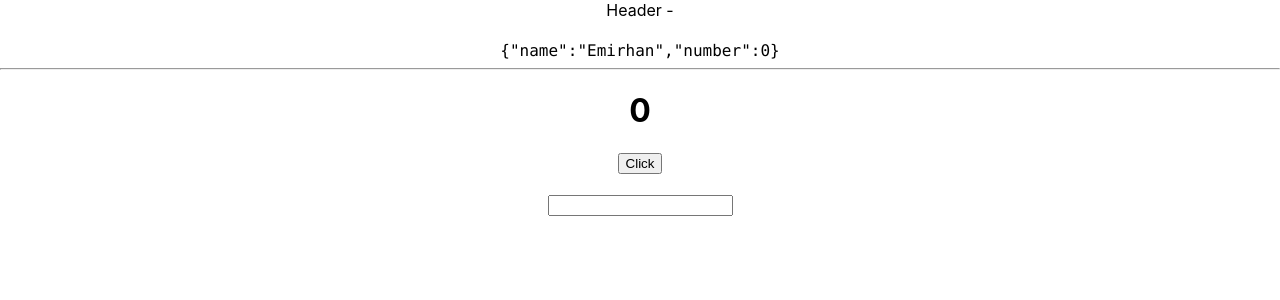
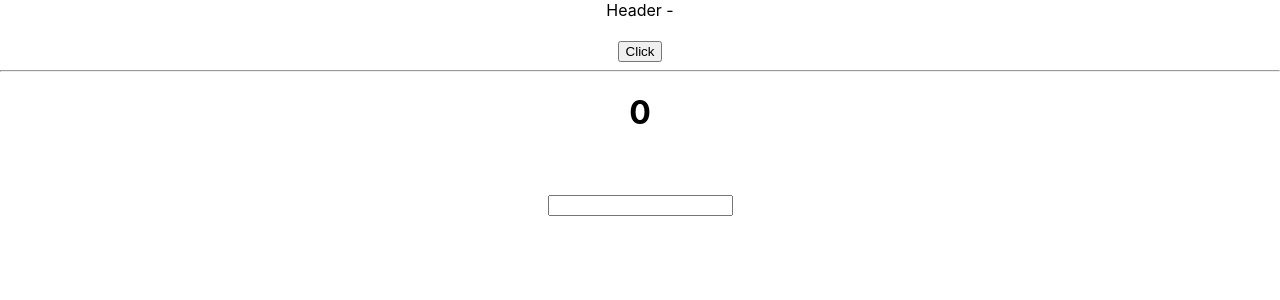
Before and after one commit to EmirhanPala/LearningReactDev, a React (Create React App) app in the folder 11.Bolum/memoization/: page / in a window 1280 px wide. Shown: the top 300 px of the page. Built offline with nearby package versions, Linux system fonts and the light colour scheme.

Commit message:
useCallback

```diff
--- a/11.Bolum/memoization/src/App.js
+++ b/11.Bolum/memoization/src/App.js
@@ -1,31 +1,60 @@
 import './App.css';
-import { useState, useMemo } from 'react';
+import { useState, useMemo, useCallback } from 'react';
 import Header from './components/Header';
+/*
+useCallback:
+Şöyle bir şey yapıcaz. Click butonumuzu buradan alıp. Header'e taşıyıcaz ve arttırma işlemini orda yaptırmaya çalışıcaz.
+Şimdi butonu buradan alıp headere eklediğimizde setNumber işlemi headerde componentinin içinde olmadığından
+Bizim bunu header'e prop olarak göndermemiz lazım. Nasıl?
+<Header increment={() => setNumber(number + 1)} /> increment olarak yazıp gönderip sonra o prop'u
+Header.js içinde function içinde kullanabiliriz.
+
+Kullandığımızda yine arttırma işlemini gerçekleştiricek. Fakat console logunda gördüğümüz gibi Header componentinin her defasında
+render olduğunu görüyoruz. Neden?
+Şimdi number değeri her arttığında App'in içi render oluyor. Render olduğu içinde Header componentinin increment prop'undaki
+() => setNumber(number + 1) fonksiyonda aslında baştan hesaplanıyor ve Baştan hesaplandığı içinde header componentinin içerisinde
+React.memo olmasına rağmen sanki yeni bir prop varmış gibi algılanıp tekrar tekrar render ediliyor.
+Bizim yapmamız gereken nedir?
+increment'teki verdiğimiz fonksiyonun aslında her defasında değişmediğini aynı olduğunu bir şekilde söylemek.
+Nasıl söyliyeceğiz?
+Karşımızıda burada useCallback diye bir tanım(hook) çıkıyor.
+Bu hook ile bir fonksiyon dönüyoruz ve o yaptığımız, kullandığımız veya yazdığımız fonksiyonu memoize etmiş oluyoruz.
+Nereye kadar?: dependency arrayde verdiğimiz artık datalar değişene kadar o fonksiyon aynı kalıyor.
+
+Örnek:
+*/
 function App() {
   const [number, setNumber] = useState(0);
   const [text, setText] = useState("");
+  /*
+  Örnek-1: numberi array içine vermezsek butona bastığımızda 0 dan 1 e çekecek ve tekrar her bastığımızda o değer artmıyacak.
+  Sebebi: increment fonksiyonu içerisinde setNumberi kullanıyorum ve number+1 yapıyorum. Numberin ilk değeri ney? (0)
+  0+1 ne = 1 ve biz bu fonksiyonu <Header increment={increment} /> buraya geçtiğimiz zaman aslında hep number'i 1 yapacak fonksiyon iletilmiş oluyor.
+  Eğer array'in içerisine number'i koyarsak o zaman değer artacaktır. Çünkü: number her değiştiğinde setNumber fonksiyonu baştan hesaplanacağı için
+  Problem olmayacak ama o zamanda karşımıza başka bir problem çıkacak!
+  Kullandığımızda butona bastıkmı her defasında render ediyor.
+  Bunun sebebi ney?:
+  number her değiştiğinde biz setNumber fonksiyonu baştan tanımla dediğimiz için yine baştan tanımlıyo ve dolayısıyla burada yine header componentinde
+  Farklı bir prop varmış gibi algılanıp baştan render ediliyor.
+  O zaman biz bu dependency number'dan kurtulabilirsek aslında problemimiz çözülmüş olacak.
+  Bunuda nasıl yaparız?:
+  State'lere atama işlemi yaparken callback'de önceki state'yi alabiliriz.
+  setNumber((prevState) => prevState + 1);
+  Tekrar baktığımız zaman artık artış işlemi gerçekleşiyor. Fakat header componenti yani yukarısı tekrar tekrar render olmuyor.
 
-  /*const data = useMemo(() => {
-    return calculateObject();
-  }, [number]);*/
-
-  /*
-  Bu hesaplama ne zaman yapılacak?:
-  Örnek: number değiştiği anda bu işlemi yap diyebiliriz.
-  Artık butona tıkladığımızda hesaplama işlemini yapıcaktır.
-
-  number'ı kullanmak istersekde örnek aşağıdaki gibi kullanılabilir.
+  Eğer bir fonksiyonunuz varsa ve bu fonksiyonu her hangi alt bir componente geçiyorsanız ve o alt componentde tekrar tekrar render olmasını istemiyorsanız
+  Çünkü bu geçtiğimiz tanımlar o fonksiyon her defasında bu component her render edildiğinde baştan hesaplanacağı için o header'da içinde react.memo olmasına rağmen
+  Tekrardan render edilecektir. Bu durumlardan kurtulmak için fonksiyonlar üzerinde useCallback kullanılabilir.
   */
-  const data = useMemo(() => {
-    return calculateObject(number);
-  }, [number]);
-  //const data = calculateObject();
+  const increment = useCallback(() => {
+    setNumber((prevState) => prevState + 1);
+  }, []);
   return (
     <div className="App">
-      <Header data={data} />
+      <Header increment={increment} />
       <hr />
       <h1>{number}</h1>
-      <button onClick={() => setNumber(number + 1)}>Click</button>
+
       <br />
       <br />
       <input value={text} onChange={({ target }) => setText(target.value)} />
@@ -33,12 +62,4 @@ function App() {
   );
 }
 
-function calculateObject(number) {
-  console.log("Calculating...");
-  for (let i = 0; i < 1000000000; i++) { }
-  console.log("Calculating completed!");
-
-  return { name: "Emirhan", number };
-}
-
 export default App;
--- a/11.Bolum/memoization/src/components/Header.js
+++ b/11.Bolum/memoization/src/components/Header.js
@@ -1,12 +1,12 @@
 import React from 'react'
 
-function Header({ number, data }) {
+function Header({ number, increment }) {
     console.log("Header Component Re-rendered!");
     return (
         <div>Header - {number}
-        <br />
-        <br />
-        <code>{JSON.stringify(data)}</code>
+            <br />
+            <br />
+            <button onClick={increment}>Click</button>
         </div>
     )
 }
```
